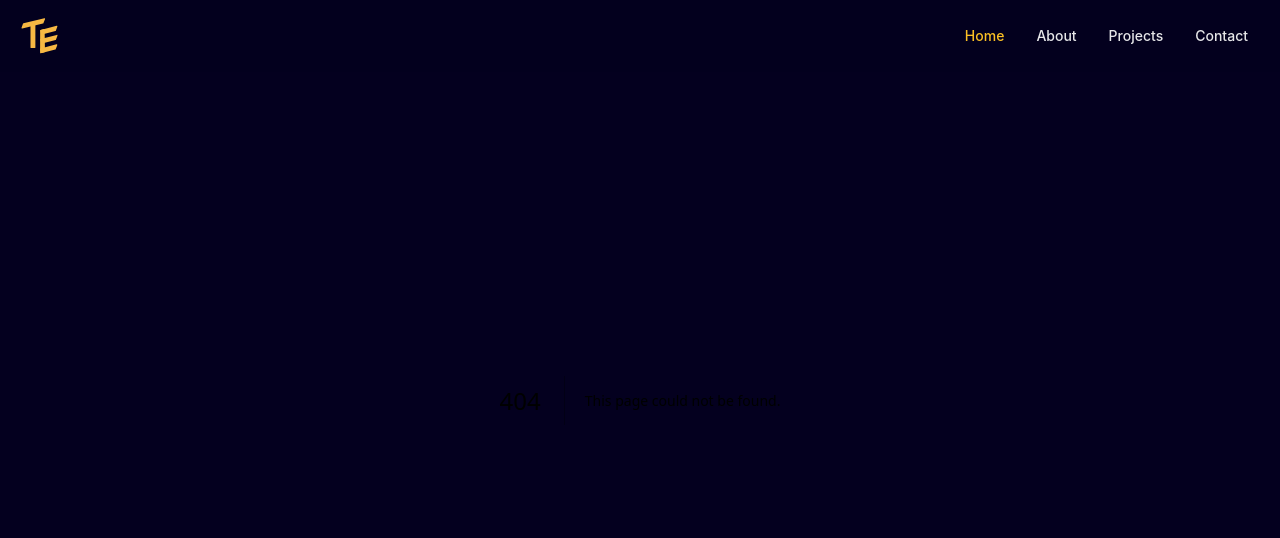
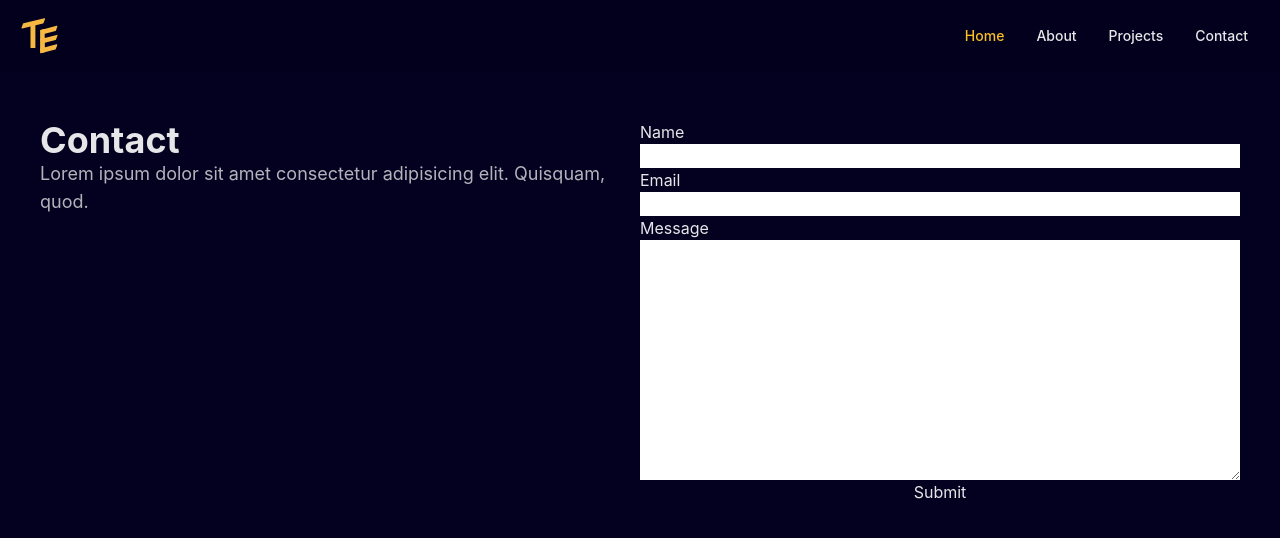
Before and after one commit to TudorEsan/PersonalSite-V3, a Next.js app: page /contact in a window 1280 px wide. Before the commit this address had no page. Shown: the top 538 px of the page. Built offline with nearby package versions, Linux system fonts and the light colour scheme.

Commit message:
first implementation of contact page

```diff
--- a/components/Layout.tsx
+++ b/components/Layout.tsx
@@ -9,7 +9,10 @@ export const Layout = ({ children }: Props) => {
   return (
     <>
       <Navbar />
-      <main className="bg-darkBlue">{children}</main>
+
+      <main className="bg-darkBlue">
+        <div className="mt-20">{children}</div>
+      </main>
     </>
   );
 };
--- a/components/Navbar.tsx
+++ b/components/Navbar.tsx
@@ -15,7 +15,7 @@ export const Navbar = () => {
   const [open, setOpen] = React.useState(false);
 
   return (
-    <nav className="backdrop-blur-lg	 border-gray-900 fixed z-50 w-screen px-2 sm:px-4 py-2.5 bg-darkBlue/95 ">
+    <nav className="backdrop-blur-lg	 border-gray-900 fixed z-50 w-screen px-2 sm:px-4 py-2.5 bg-darkBlue/95 top-0 right-0 ">
       <div className="container flex flex-wrap items-center justify-between mx-auto">
         <a href="https://flowbite.com/" className="flex items-center">
           <Image src={Logo} className="h-6 mr-3 sm:h-9" alt="Tudor Esan Logo" />
@@ -58,6 +58,7 @@ export const Navbar = () => {
                     onClick={(e) => {
                       e.preventDefault();
                       router.push(route.path);
+                      setSelected(index);
                     }}
                     className={
                       "block py-2 pl-3 pr-4 rounded md:bg-transparent  md:p-0 dark " +
@@ -83,6 +84,7 @@ export const Navbar = () => {
                     onClick={(e) => {
                       e.preventDefault();
                       router.push(route.path);
+                      setSelected(index);
                     }}
                     className={
                       "block py-2 pl-3 pr-4 rounded md:bg-transparent  md:p-0 dark " +
--- /dev/null
+++ b/pages/contact.tsx
@@ -0,0 +1,28 @@
+import React from "react";
+
+const Contact = () => {
+  return (
+    <div className="flex p-5 sm:p-10">
+      <div className="flex flex-col w-1/2">
+        <h1 className="text-4xl font-bold">Contact</h1>
+        <p className="text-lg">
+          Lorem ipsum dolor sit amet consectetur adipisicing elit. Quisquam,
+          quod.
+        </p>
+      </div>
+      <div className="flex-3 flex-col w-1/2">
+        <form className="flex flex-col">
+          <label htmlFor="name">Name</label>
+          <input type="text" name="name" id="name" />
+          <label htmlFor="email">Email</label>
+          <input type="email" name="email" id="email" />
+          <label htmlFor="message">Message</label>
+          <textarea name="message" id="message" cols={30} rows={10} />
+          <button type="submit">Submit</button>
+        </form>
+      </div>
+    </div>
+  );
+};
+
+export default Contact;
--- a/styles/globals.css
+++ b/styles/globals.css
@@ -8,7 +8,8 @@
 }
 
 html {
-  @apply text-white/90
+  @apply text-white/90;
+  @apply bg-darkBlue;
 }
 
 p {
```
